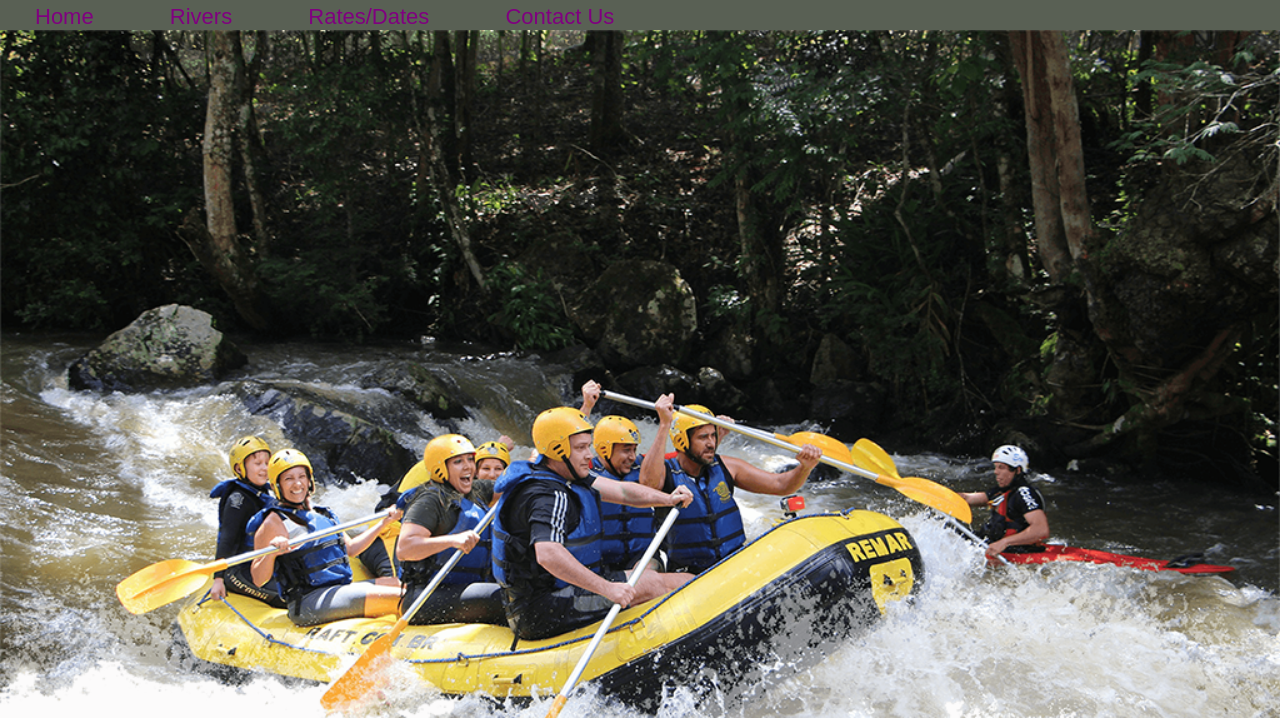
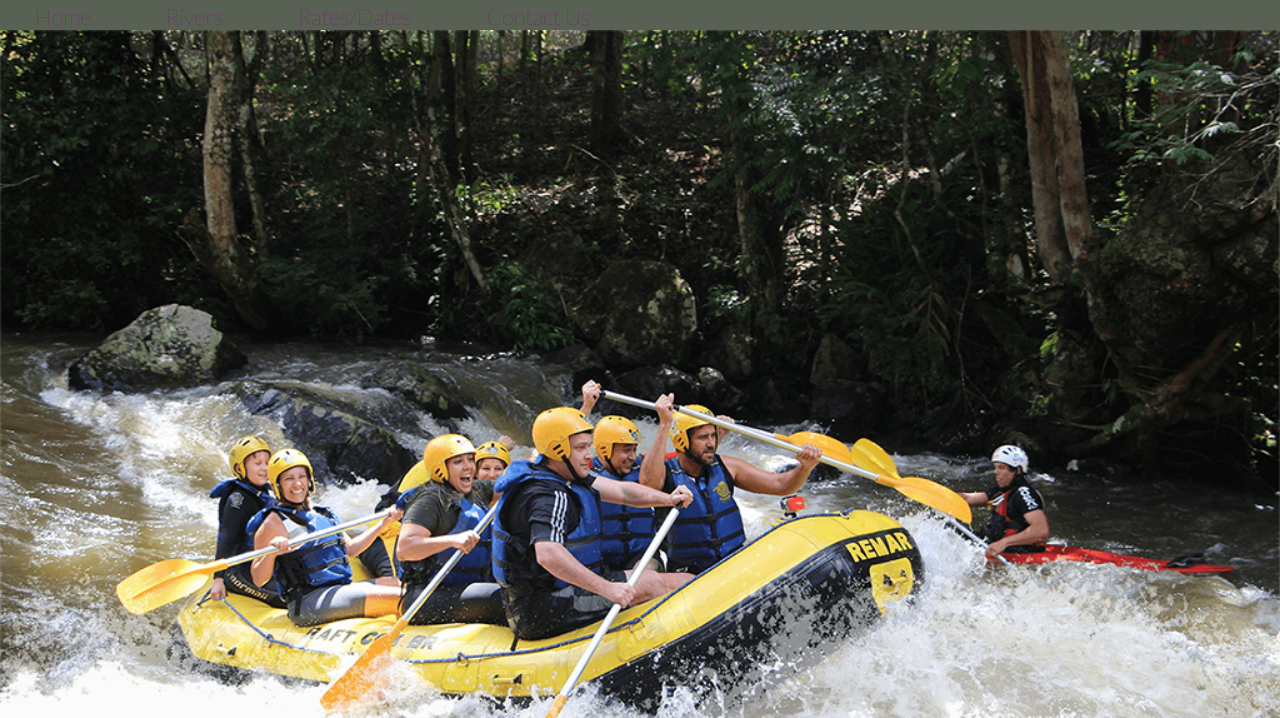
Before and after one commit to mviktor21/wdd130, a plain HTML site: page wwr/index.html in a window 1280 px wide. Shown: the part 82-800 px from the top of the page. Drawn offline with Linux system fonts and the light colour scheme.

Commit message:
font update

```diff
--- a/wwr/styles/style.css
+++ b/wwr/styles/style.css
@@ -32,7 +32,7 @@ main section {
 
 body {
     background-color: #fcfbfb;
-    font-family: Raleway, Arial, sans-serif;
+    font-family: Lato;
     font-size: 22px;
     margin: 0;
     padding: 0;
```
